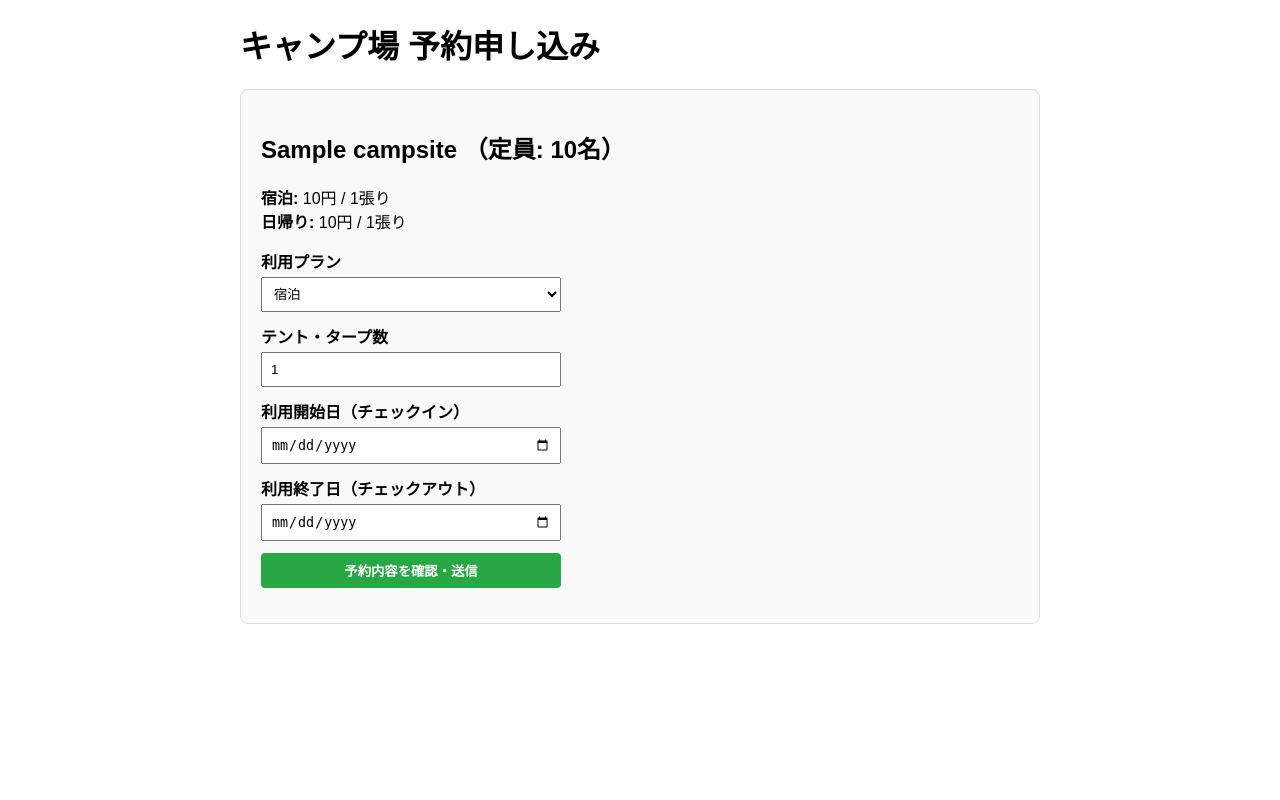
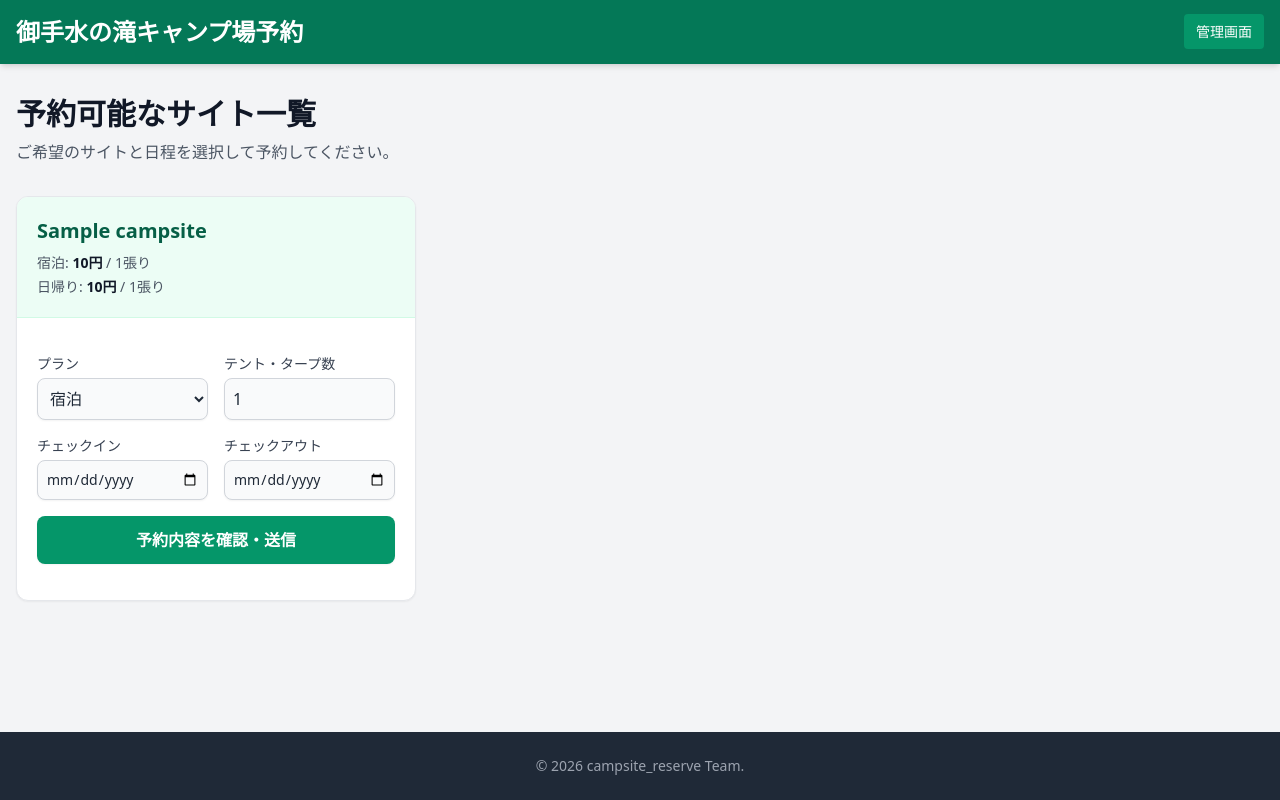
Before and after one commit to yahata-issei/campsite_reserve, a Django app: page / in a window 1280 px wide. Run offline with Django 5.2, Linux system fonts and the light colour scheme; tables that the repository leaves empty hold one stand-in row (values such as "Sample post"); some libraries are stand-ins or nearby versions.

Commit message:
フロントエンドの構造をviews.pyによってデータの送信、その他のhtmlで処理させるようにしました

```diff
--- /dev/null
+++ b/reserve/templates/reserve/base.html
@@ -0,0 +1,39 @@
+<!-- reserve/templates/reserve/base.html -->
+<!DOCTYPE html>
+<html lang="ja">
+<head>
+    <meta charset="UTF-8">
+    <meta name="viewport" content="width=device-width, initial-scale=1.0">
+    <title>{% block title %}キャンプ場予約システム{% endblock %}</title>
+
+    <!-- Tailwind CSS (デザイン用) と htmx (通信用) の読み込み -->
+    <script src="https://cdn.tailwindcss.com"></script>
+    <script src="https://unpkg.com/htmx.org@1.9.12"></script>
+</head>
+<body class="bg-gray-100 text-gray-800 font-sans min-h-screen flex flex-col">
+
+    <!-- 全画面共通のヘッダー -->
+    <header class="bg-emerald-700 text-white shadow-md">
+        <div class="container mx-auto px-4 py-4 flex justify-between items-center">
+            <h1 class="text-2xl font-bold flex items-center gap-2">
+                 <a href="{% url 'index' %}" class="hover:text-emerald-200 transition">御手水の滝キャンプ場予約</a>
+            </h1>
+            <nav class="text-sm font-medium">
+                <a href="/admin/" class="bg-emerald-600 hover:bg-emerald-500 px-3 py-2 rounded transition">管理画面</a>
+            </nav>
+        </div>
+    </header>
+
+    <!-- 各ページの中身が差し込まれるメインエリア -->
+    <main class="container mx-auto px-4 py-8 flex-grow">
+        {% block content %}
+        {% endblock %}
+    </main>
+
+    <!-- 全画面共通のフッター -->
+    <footer class="bg-gray-800 text-gray-400 text-center py-6 mt-auto">
+        <p class="text-sm">&copy; 2026 campsite_reserve Team.</p>
+    </footer>
+
+</body>
+</html>
--- a/reserve/templates/reserve/index.html
+++ b/reserve/templates/reserve/index.html
@@ -1,81 +1,78 @@
-<!DOCTYPE html>
-<html lang="ja">
-<head>
-    <meta charset="UTF-8">
-    <meta name="viewport" content="width=device-width, initial-scale=1.0">
-    <title>キャンプ場予約システム</title>
-    <!-- htmxの読み込み -->
-    <script src="https://unpkg.com/htmx.org@1.9.12"></script>
-    <style>
-        body { font-family: sans-serif; max-width: 800px; margin: 20px auto; padding: 0 10px; }
-        .site-card { border: 1px solid #ddd; padding: 20px; margin-bottom: 20px; border-radius: 8px; background: #f9f9f9; }
-        .form-group { margin-bottom: 12px; }
-        label { display: block; font-weight: bold; margin-bottom: 4px; }
-        input, select, button { padding: 8px; width: 100%; max-width: 300px; box-sizing: border-box; }
-        button { background-color: #28a745; color: white; border: none; cursor: pointer; border-radius: 4px; font-weight: bold; }
-        button:hover { background-color: #218838; }
-        .result-area { margin-top: 15px; font-weight: bold; }
-    </style>
-</head>
-<body>
+<!-- reserve/templates/reserve/index.html -->
+{% extends 'reserve/base.html' %}
 
-    <h1>キャンプ場 予約申し込み</h1>
+{% block title %}サイト一覧 | CAMP RESERVE{% endblock %}
 
+{% block content %}
+<div class="mb-8">
+    <h2 class="text-3xl font-extrabold text-gray-900">予約可能なサイト一覧</h2>
+    <p class="text-gray-600 mt-2">ご希望のサイトと日程を選択して予約してください。</p>
+</div>
+
+<!-- キャンプ場をカード型で並べるグリッド（PCは3列、タブレット2列、スマホ1列） -->
+<div class="grid grid-cols-1 md:grid-cols-2 lg:grid-cols-3 gap-6">
     {% for site in campsites %}
-        <div class="site-card">
-            <h2>{{ site.name }} （定員: {{ site.capacity }}名）</h2>
-            <p>
-                <strong>宿泊:</strong> {{ site.price_per_tent_stay }}円 / 1張り<br>
-                {% if site.price_per_tent_day %}
-                    <strong>日帰り:</strong> {{ site.price_per_tent_day }}円 / 1張り
-                {% else %}
-                    <span style="color: #888;">※日帰り利用不可</span>
-                {% endif %}
-            </p>
+    <div class="bg-white rounded-xl shadow-sm border border-gray-200 overflow-hidden hover:shadow-md transition">
 
-            <!-- 予約フォーム (htmxで送信) -->
-            <form hx-post="/reserve/create/"
-                  hx-target="#result-{{ site.id }}"
-                  hx-swap="innerHTML">
+        <!-- サイト情報ヘッダー -->
+        <div class="bg-emerald-50 border-b border-emerald-100 p-5">
+            <h3 class="text-xl font-bold text-emerald-800">{{ site.name }}</h3>
+            <div class="mt-2 text-sm text-gray-600 space-y-1">
+                <p>宿泊: <span class="font-semibold text-gray-900">{{ site.price_per_tent_stay }}円</span> / 1張り</p>
+                <p>日帰り: <span class="font-semibold text-gray-900">{{ site.price_per_tent_day }}円</span> / 1張り</p>
+            </div>
+        </div>
+
+        <!-- 予約フォーム -->
+        <div class="p-5">
+            <form hx-post="{% url 'create_booking' %}" hx-target="#result-{{ site.id }}" class="space-y-4">
                 {% csrf_token %}
-
-                <!-- どのサイトに対する予約かを識別するための隠しフィールド -->
                 <input type="hidden" name="campsite_id" value="{{ site.id }}">
 
-                <div class="form-group">
-                    <label>利用プラン</label>
-                    <select name="plan_type">
-                        <option value="STAY">宿泊</option>
-                        {% if site.price_per_tent_day %}
+                <div class="grid grid-cols-2 gap-4">
+                    <!-- プラン選択 -->
+                    <div>
+                        <label class="block text-sm font-medium text-gray-700 mb-1">プラン</label>
+                        <select name="plan_type" class="w-full border-gray-300 rounded-lg shadow-sm focus:border-emerald-500 focus:ring-emerald-500 bg-gray-50 p-2 border">
+                            <option value="STAY">宿泊</option>
                             <option value="DAY">日帰り</option>
-                        {% endif %}
-                    </select>
+                        </select>
+                    </div>
+                    <!-- テント数 -->
+                    <div>
+                        <label class="block text-sm font-medium text-gray-700 mb-1">テント・タープ数</label>
+                        <input type="number" name="tent_count" value="1" min="1" class="w-full border-gray-300 rounded-lg shadow-sm focus:border-emerald-500 focus:ring-emerald-500 bg-gray-50 p-2 border">
+                    </div>
                 </div>
 
-                <div class="form-group">
-                    <label>テント・タープ数</label>
-                    <input type="number" name="tent_count" value="1" min="1" required>
+                <div class="grid grid-cols-2 gap-4">
+                    <!-- チェックイン -->
+                    <div>
+                        <label class="block text-sm font-medium text-gray-700 mb-1">チェックイン</label>
+                        <input type="date" name="check_in" required class="w-full border-gray-300 rounded-lg shadow-sm focus:border-emerald-500 focus:ring-emerald-500 bg-gray-50 p-2 border text-sm">
+                    </div>
+                    <!-- チェックアウト -->
+                    <div>
+                        <label class="block text-sm font-medium text-gray-700 mb-1">チェックアウト</label>
+                        <input type="date" name="check_out" required class="w-full border-gray-300 rounded-lg shadow-sm focus:border-emerald-500 focus:ring-emerald-500 bg-gray-50 p-2 border text-sm">
+                    </div>
                 </div>
 
-                <div class="form-group">
-                    <label>利用開始日（チェックイン）</label>
-                    <input type="date" name="check_in" required>
-                </div>
-
-                <div class="form-group">
-                    <label>利用終了日（チェックアウト）</label>
-                    <input type="date" name="check_out" required>
-                </div>
-
-                <button type="submit">予約内容を確認・送信</button>
+                <!-- 送信ボタン -->
+                <button type="submit" class="w-full bg-emerald-600 hover:bg-emerald-700 text-white font-bold py-3 px-4 rounded-lg transition shadow-sm mt-2">
+                    予約内容を確認・送信
+                </button>
             </form>
 
-            <!-- Bさんのviews.pyから返された結果メッセージが入却される場所 -->
-            <div id="result-{{ site.id }}" class="result-area"></div>
+            <!-- メッセージ表示エリア (htmxでここに booking_result.html が差し込まれる) -->
+            <div id="result-{{ site.id }}" class="mt-4"></div>
         </div>
+    </div>
     {% empty %}
-        <p>現在、利用可能なサイトがありません。管理画面から登録してください。</p>
+    <div class="col-span-full text-center py-12 bg-gray-50 rounded-xl border border-dashed border-gray-300">
+        <p class="text-gray-500">現在、利用可能なキャンプサイトが登録されていません。</p>
+        <a href="/admin/" class="text-emerald-600 hover:underline mt-2 inline-block">管理画面からサイトを追加する</a>
+    </div>
     {% endfor %}
-
-</body>
-</html>
+</div>
+{% endblock %}
--- a/reserve/views.py
+++ b/reserve/views.py
@@ -20,17 +20,23 @@ def create_booking(request):
         check_in_str = request.POST.get('check_in')
         check_out_str = request.POST.get('check_out')
 
+        # 1. 日付の妥当性チェック
         try:
             check_in = datetime.strptime(check_in_str, '%Y-%m-%d').date()
             check_out = datetime.strptime(check_out_str, '%Y-%m-%d').date()
         except (ValueError, TypeError):
-            return HttpResponse('<p style="color: red; margin-top: 10px;">⚠️ 日付を正しく指定してください。</p>')
+            return render(request, 'reserve/booking_result.html', {
+                'error': True, 'message': '⚠️ 日付を正しく指定してください。'
+            })
 
         if check_in >= check_out:
-            return HttpResponse('<p style="color: red; margin-top: 10px;">⚠️ チェックアウト日は利用開始日より後の日付を選択してください。</p>')
+            return render(request, 'reserve/booking_result.html', {
+                'error': True, 'message': '⚠️ チェックアウト日は利用開始日より後の日付を選択してください。'
+            })
 
         campsite = get_object_or_404(Campsite, id=campsite_id)
 
+        # 2. 日付の重複判定ロジック
         overlapping_bookings = Booking.objects.filter(
             campsite=campsite,
             status='CONFIRMED',
@@ -39,16 +45,19 @@ def create_booking(request):
         )
 
         if overlapping_bookings.exists():
-            return HttpResponse(
-                f'<p style="color: #d9534f; margin-top: 10px;">'
-                f'❌ 申し訳ありません。{campsite.name} は指定された期間（{check_in} 〜 {check_out}）に先客の予約が入っています。'
-                f'</p>'
-            )
+            return render(request, 'reserve/booking_result.html', {
+                'error': True,
+                'message': f'❌ 申し訳ありません。{campsite.name} は指定された期間に先客の予約が入っています。'
+            })
 
+        # 3. ユーザー情報の取得（開発用）
         user = request.user if request.user.is_authenticated else User.objects.first()
         if not user:
-            return HttpResponse('<p style="color: red; margin-top: 10px;">⚠️ ユーザー情報が見つかりません。管理画面でスーパーユーザーを作成してください。</p>')
+            return render(request, 'reserve/booking_result.html', {
+                'error': True, 'message': '⚠️ ユーザー情報が見つかりません。管理画面でスーパーユーザーを作成してください。'
+            })
 
+        # 4. 予約の作成・保存
         booking = Booking.objects.create(
             user=user,
             campsite=campsite,
@@ -59,13 +68,15 @@ def create_booking(request):
             status='CONFIRMED'
         )
 
-        return HttpResponse(
-            f'<div style="background-color: #d4edda; color: #155724; padding: 10px; border-radius: 5px; margin-top: 10px;">'
-            f'<strong>✅ 予約が完了しました！</strong><br>'
-            f'サイト: {campsite.name}（{tent_count}張り / {booking.get_plan_type_display()}）<br>'
-            f'期間: {check_in} 〜 {check_out}<br>'
-            f'合計金額: <strong>{booking.total_price:,} 円</strong>'
-            f'</div>'
-        )
+        # 5. 予約成功のデータをHTMLに渡して返す
+        return render(request, 'reserve/booking_result.html', {
+            'error': False,
+            'campsite': campsite,
+            'tent_count': tent_count,
+            'plan_name': booking.get_plan_type_display(),
+            'check_in': check_in,
+            'check_out': check_out,
+            'total_price': f"{booking.total_price:,}"
+        })
 
     return HttpResponse('<p style="color: red;">不正なアクセスです。</p>')
```
Also changed, not shown: reserve/templates/reserve/booking_result.html (added, +21 -0 lines).
